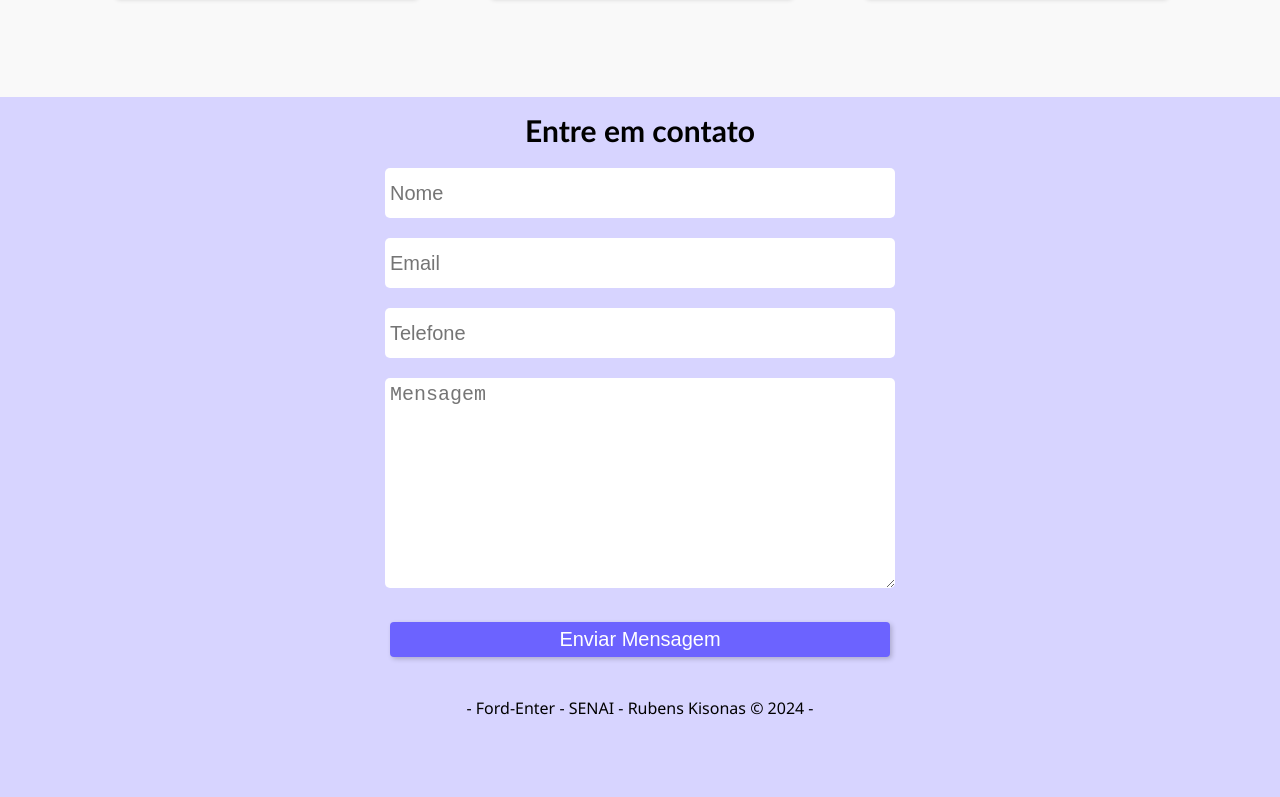
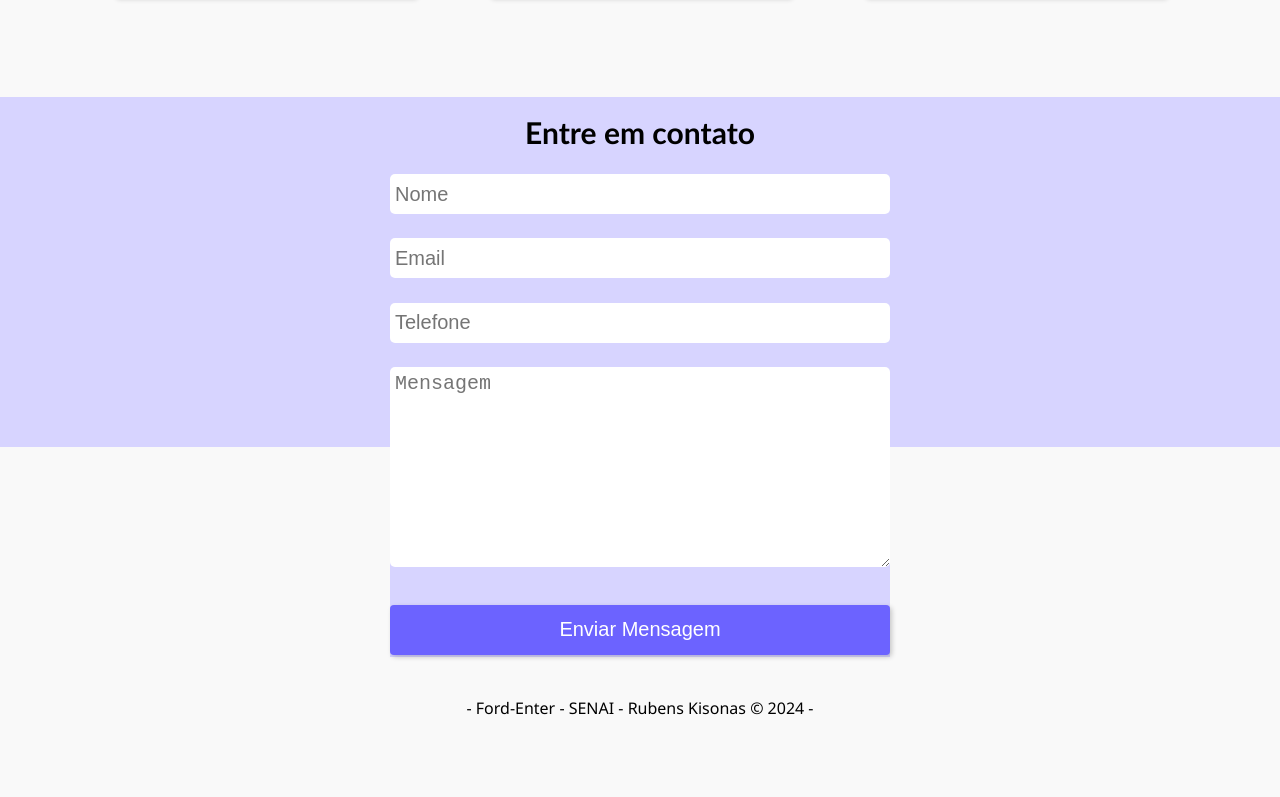
Before and after one commit to hubisk/Atividade-HTML-CSS, a plain HTML site: page index.html in a window 1280 px wide. Shown: the part 1563-2360 px from the top of the page. After the commit the page ends 2282 px from the top, so only its background shows below. Drawn offline with Linux system fonts and the light colour scheme.

Commit message:
Alteração da atividade, adição do atributo -box-sizing: border-box;- no CSS

```diff
--- a/index.html
+++ b/index.html
@@ -91,6 +91,5 @@
             - Ford-Enter - SENAI - Rubens Kisonas &#169 2024 -
         </p>
     </footer>
-    <footer></footer>
 </body>
 </html>
--- a/style.css
+++ b/style.css
@@ -1,6 +1,7 @@
 * {
     margin: 0;
     padding: 0;
+    box-sizing: border-box;
 }
 
 :root {
```
